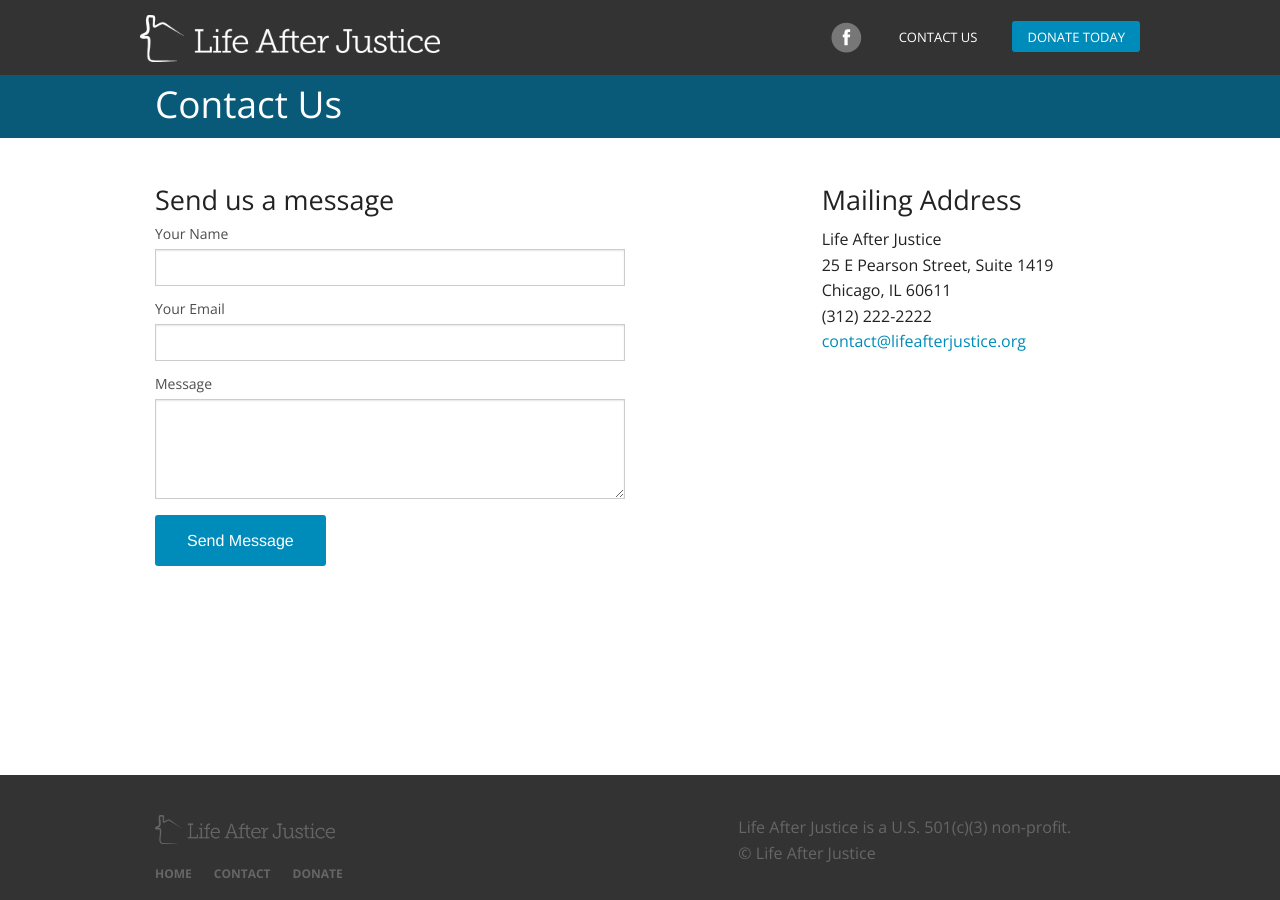
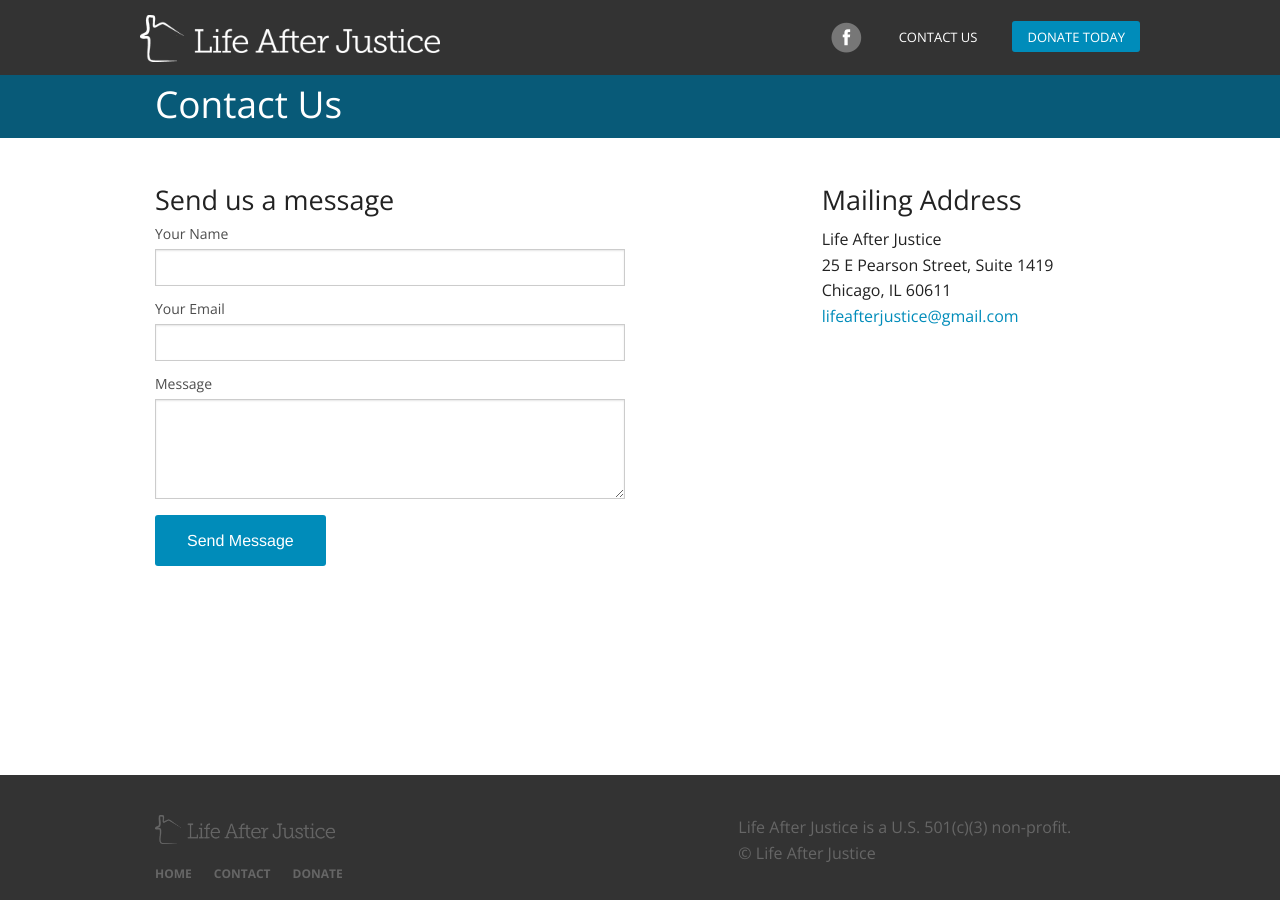
Before and after one commit to lifeafterjustice/lifeafterjustice.github.io, a Jekyll site: the page built from contact/index.html, in a window 1280 px wide and 900 px high. Built offline with Jekyll 4.4.1, drawn with Linux system fonts in a browser that asks for light colours; nearby versions of some CDN libraries; Markdown is read by kramdown in place of the engine named in the settings.

Commit message:
updated contact info

```diff
--- a/contact/index.html
+++ b/contact/index.html
@@ -32,8 +32,7 @@
 			Life After Justice<br>
 			25 E Pearson Street, Suite 1419<br>
 			Chicago, IL 60611<br>
-			(312) 222-2222<br>
-			<a href="mailto:contact@lifeafterjustice.org">contact@lifeafterjustice.org</a>
+			<a href="mailto:lifeafterjustice@gmail.com">lifeafterjustice@gmail.com</a>
 		</p>
 	</div>
 </div>
```
